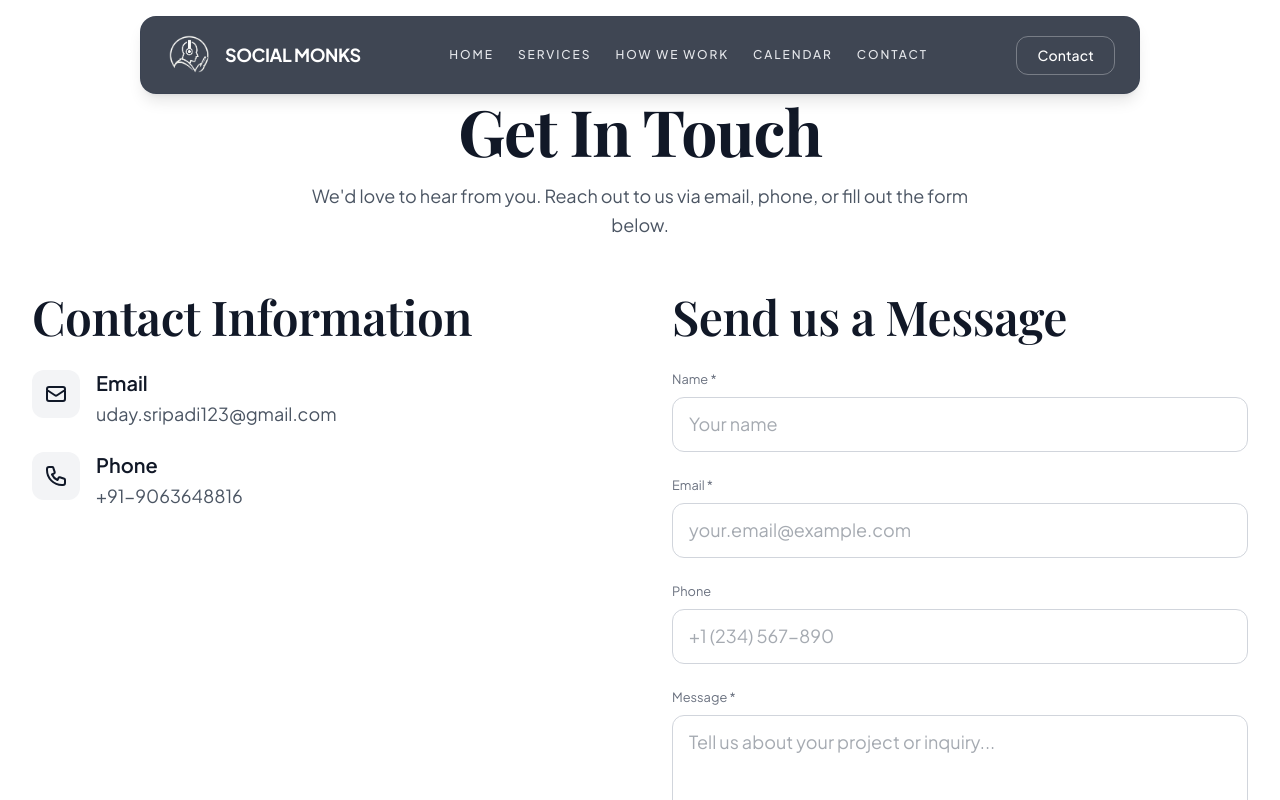
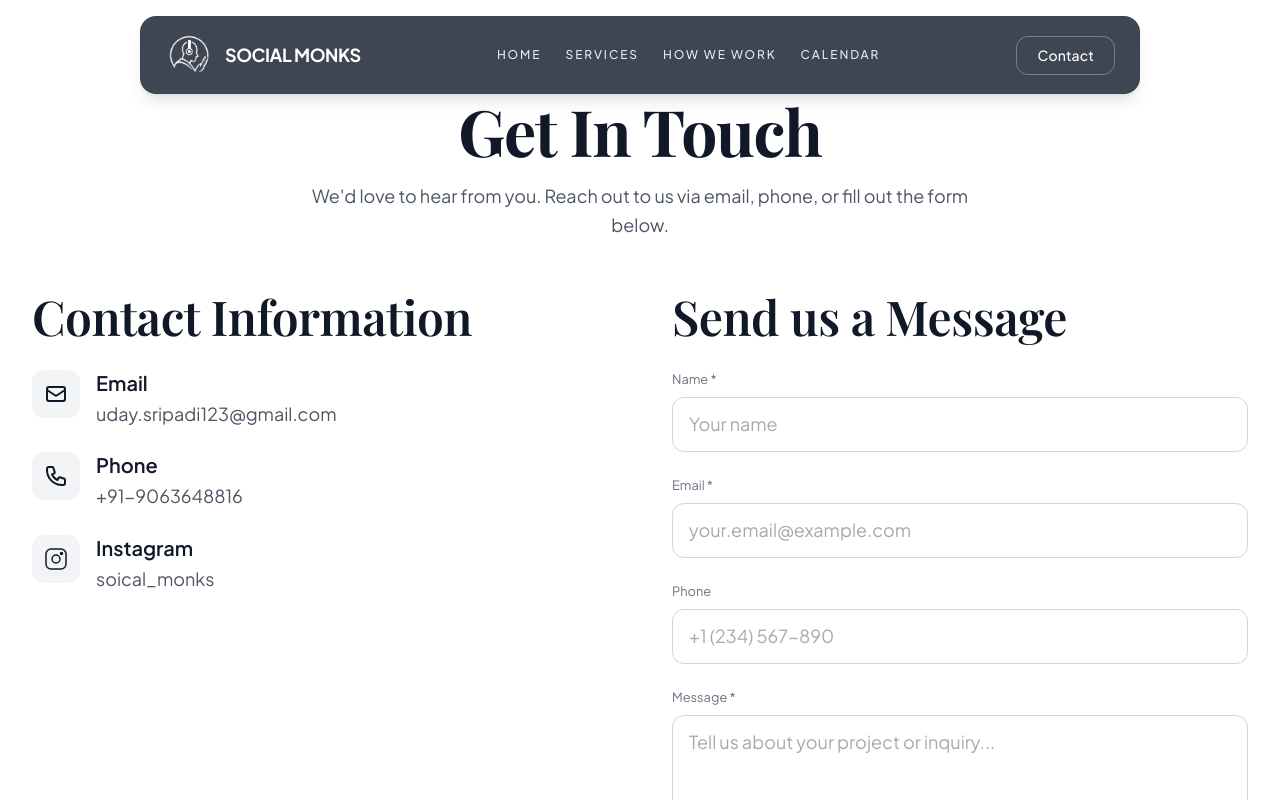
Before and after one commit to siddartha018/neopa, a Next.js app: page /contact in a window 1280 px wide. Shown: the top 800 px of the page. Built offline with nearby package versions, Linux system fonts and the light colour scheme.

Commit message:
added insta link

```diff
--- a/app/components/Footer.tsx
+++ b/app/components/Footer.tsx
@@ -64,12 +64,33 @@ const Footer = () => {
                     Contact
                   </a>
                 </li>
-                <li>
-                  <a href="#" className="typography-small hover:text-gray-900 transition-colors">
-                    404
-                  </a>
-                </li>
+
               </ul>
+              {/* Instagram Link */}
+              <div className="mt-6">
+                <a
+                  href="https://www.instagram.com/soical_monks?igsh=aHU4cTV5eXgwaHE="
+                  target="_blank"
+                  rel="noopener noreferrer"
+                  aria-label="Instagram"
+                  className="inline-flex items-center gap-2 text-gray-600 hover:text-gray-900 transition-colors"
+                >
+                  <svg
+                    width="24"
+                    height="24"
+                    viewBox="0 0 24 24"
+                    fill="none"
+                    stroke="currentColor"
+                    strokeWidth="1.5"
+                    className="w-5 h-5"
+                  >
+                    <path d="M7 2h10a5 5 0 0 1 5 5v10a5 5 0 0 1-5 5H7a5 5 0 0 1-5-5V7a5 5 0 0 1 5-5Z" />
+                    <circle cx="12" cy="12" r="4" />
+                    <circle cx="17.5" cy="6.5" r="1" fill="currentColor" />
+                  </svg>
+                  <span className="typography-small">Instagram</span>
+                </a>
+              </div>
             </div>
           </div>
         </div>
--- a/app/components/Navbar.tsx
+++ b/app/components/Navbar.tsx
@@ -27,7 +27,7 @@ const Navbar = () => {
             <Link href="/#portfolio" className="transition-colors hover:text-white">Services</Link>
             <Link href="/#how-we-work" className="transition-colors hover:text-white">How We Work</Link>
             <Link href="/#content-calendar" className="transition-colors hover:text-white">Calendar</Link>
-            <Link href="/contact" className="transition-colors hover:text-white">Contact</Link>
+            {/* <Link href="/contact" className="transition-colors hover:text-white">Contact</Link> */}
           </nav>
 
           {/* Mobile menu button */}
--- a/app/contact/page.tsx
+++ b/app/contact/page.tsx
@@ -133,6 +133,38 @@ const ContactPage = () => {
                     </a>
                   </div>
                 </div>
+
+                {/* Instagram */}
+                <div className="flex items-start gap-3 sm:gap-4">
+                  <div className="flex-shrink-0 w-10 h-10 sm:w-12 sm:h-12 rounded-xl bg-gray-100 flex items-center justify-center">
+                    <svg
+                      className="w-5 h-5 sm:w-6 sm:h-6 text-gray-900"
+                      fill="none"
+                      stroke="currentColor"
+                      viewBox="0 0 24 24"
+                      strokeWidth={1.5}
+                    >
+                      <path
+                        strokeLinecap="round"
+                        strokeLinejoin="round"
+                        d="M7 2h10a5 5 0 0 1 5 5v10a5 5 0 0 1-5 5H7a5 5 0 0 1-5-5V7a5 5 0 0 1 5-5Z"
+                      />
+                      <circle cx="12" cy="12" r="4" strokeLinecap="round" strokeLinejoin="round" />
+                      <circle cx="17.5" cy="6.5" r="1" fill="currentColor" />
+                    </svg>
+                  </div>
+                  <div className="flex-1 min-w-0">
+                    <h3 className="typography-title mb-1">Instagram</h3>
+                    <a
+                      href="https://www.instagram.com/soical_monks?igsh=aHU4cTV5eXgwaHE="
+                      target="_blank"
+                      rel="noopener noreferrer"
+                      className="typography-body text-gray-600 hover:text-gray-900 transition-colors break-words"
+                    >
+                      soical_monks
+                    </a>
+                  </div>
+                </div>
               </div>
             </div>
 
```
